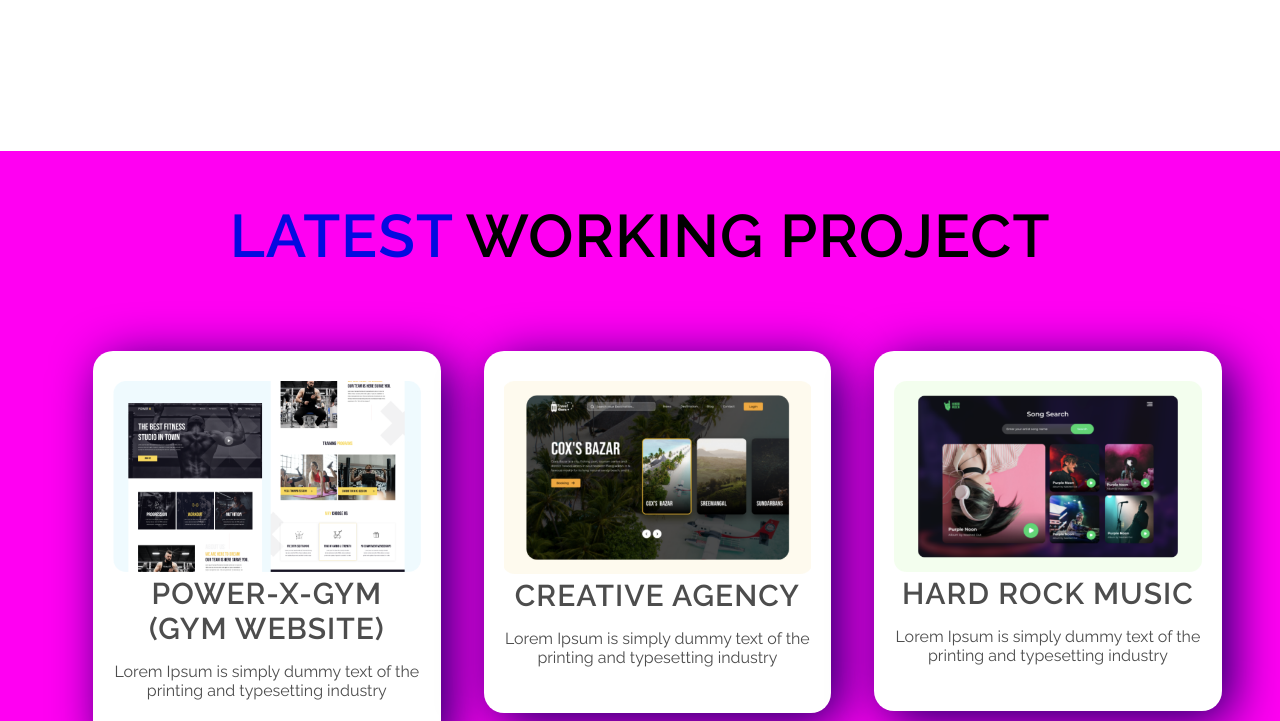
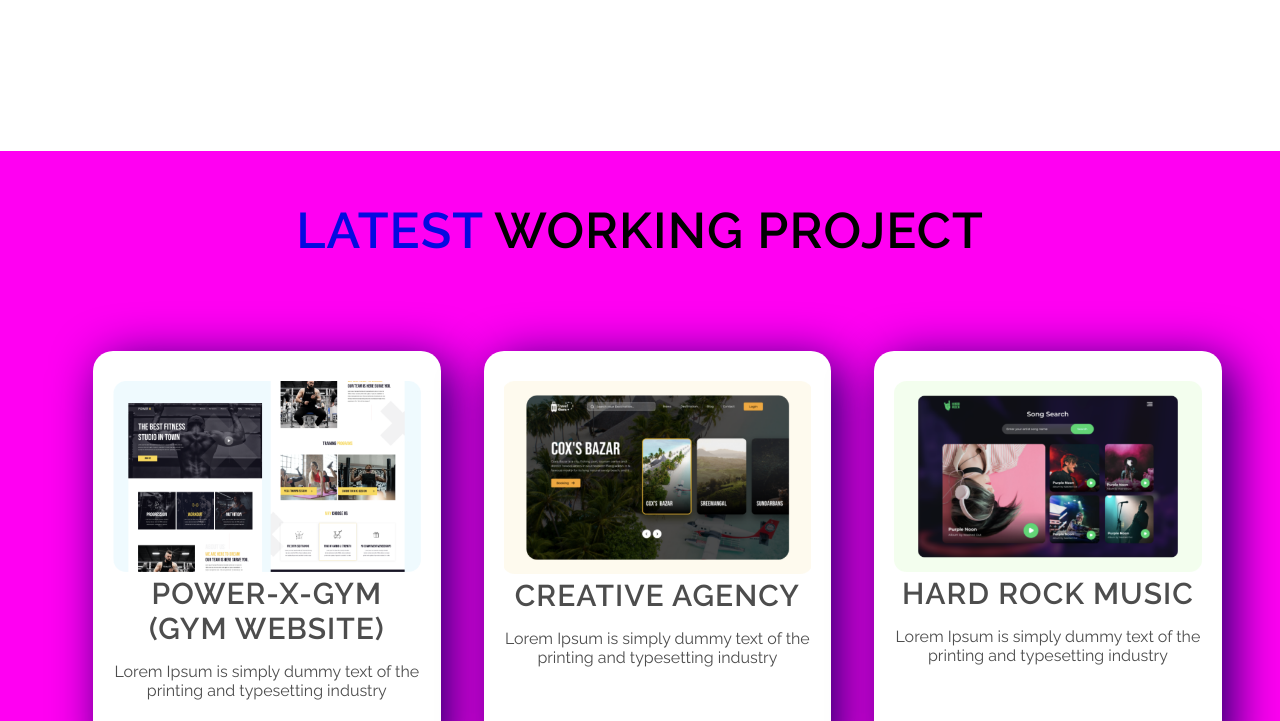
Before and after one commit to Kaniz-Fatema129/kaniz-personal-portfolio, a plain HTML site: page index.html in a window 1280 px wide. Shown: the part 906-1627 px from the top of the page. Drawn offline with Linux system fonts and the light colour scheme.

Commit message:
new added

```diff
--- a/index.html
+++ b/index.html
@@ -3,7 +3,7 @@
 <head>
     <meta charset="UTF-8">
     <meta name="viewport" content="width=device-width, initial-scale=1.0">
-    <title>Document</title>
+    <title>Kaniz</title>
 
     <link rel="stylesheet" href="style.css">
 
@@ -45,17 +45,17 @@
     <section id="project-area">
         <h1><span class="latest">Latest</span> working Project</h1>
         <div class="project">
-            <div class="card width-30">
+            <div class="plate width-30">
                 <img src="image/project-1.png" alt="project-image">
                 <h2>Power-x-gym (gym website)</h2>
                 <p>Lorem Ipsum is simply dummy text of the printing and typesetting industry</p>
             </div>
-            <div class="card width-30">
+            <div class="plate width-30">
                 <img src="image/project-2.png" alt="project-image">
                 <h2>Creative Agency</h2>
                 <p>Lorem Ipsum is simply dummy text of the printing and typesetting industry</p>
             </div>
-            <div class="card width-30">
+            <div class="plate width-30">
                 <img src="image/project-3.png" alt="project-image">
                 <h2>Hard Rock Music</h2>
                 <p>Lorem Ipsum is simply dummy text of the printing and typesetting industry</p>
--- a/style.css
+++ b/style.css
@@ -43,7 +43,7 @@ img{
     margin-left: 3.5%;
 }
 h1{
-    font-size: 60px;
+    font-size: 50px;
     letter-spacing: 1px;
     padding: 0px;
     margin: 0px;
@@ -96,12 +96,13 @@ h2{
     position: absolute;
     top: 25%;
 }
-.card{
+.plate{
     color: #4d4d4d;
     background-color: white;
     padding: 30px 20px;
     border-radius: 20px;
     box-shadow: 10px 10px 50px rgb(24, 1, 100);
+    height: 350px;
 }
 
 
```
